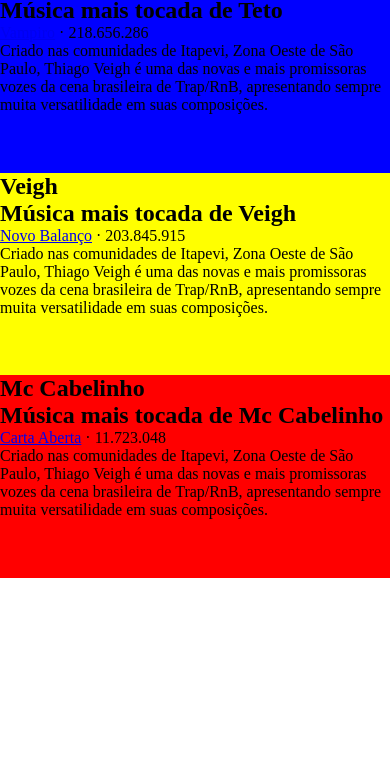
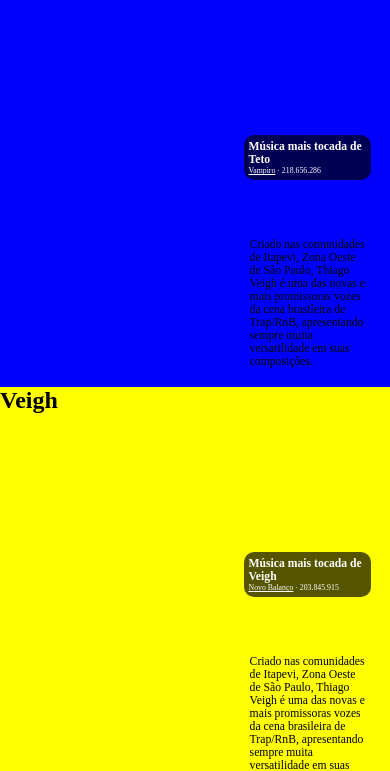
Before and after one commit to Cauasl/hggg, a plain HTML site: page tst6/index.html in a window 390 px wide. Shown: the part 85-856 px from the top of the page. Drawn offline with Linux system fonts and the light colour scheme.

Commit message:
Atualizando e fazendo no celular

```diff
--- a/tst6/style.css
+++ b/tst6/style.css
@@ -4,10 +4,32 @@
 }
 
 section {
-	padding-bottom: 15vw;
+	padding-bottom: 60vw;
 	background-position: left bottom;
 	background-repeat: no-repeat;
 	background-size: contain;
+	position: relative;
+}
+section > p {
+	position: absolute;
+	right: 5vw;
+	bottom: 5vw;
+	font-size: 2vw;
+	width: 30vw;
+}
+section div.melhoresmusicas {
+	position: absolute;
+	width: 30vw;
+	background-color: #000000aa;
+	padding: 5px;
+	color: white;
+	border-radius: 10px;
+	font-size: 2vw;
+	right: 5vw;
+	bottom: 25vw;
+}
+div.melhoresmusicas a {
+	color: white;
 }
 
 section#Teto {
@@ -21,3 +43,17 @@ section#Veigh {
 section#Cabelinho {
 	background-color: red;
 }
+
+
+@media screen and (max-width: 720px) {
+		section {
+			padding-bottom: 100vw;
+		}
+		section > p {
+		right: 6vw;
+		font-size: 3vw;
+		}
+		section div.melhoresmusicas {
+			bottom: 53vw;
+		}
+}
```
